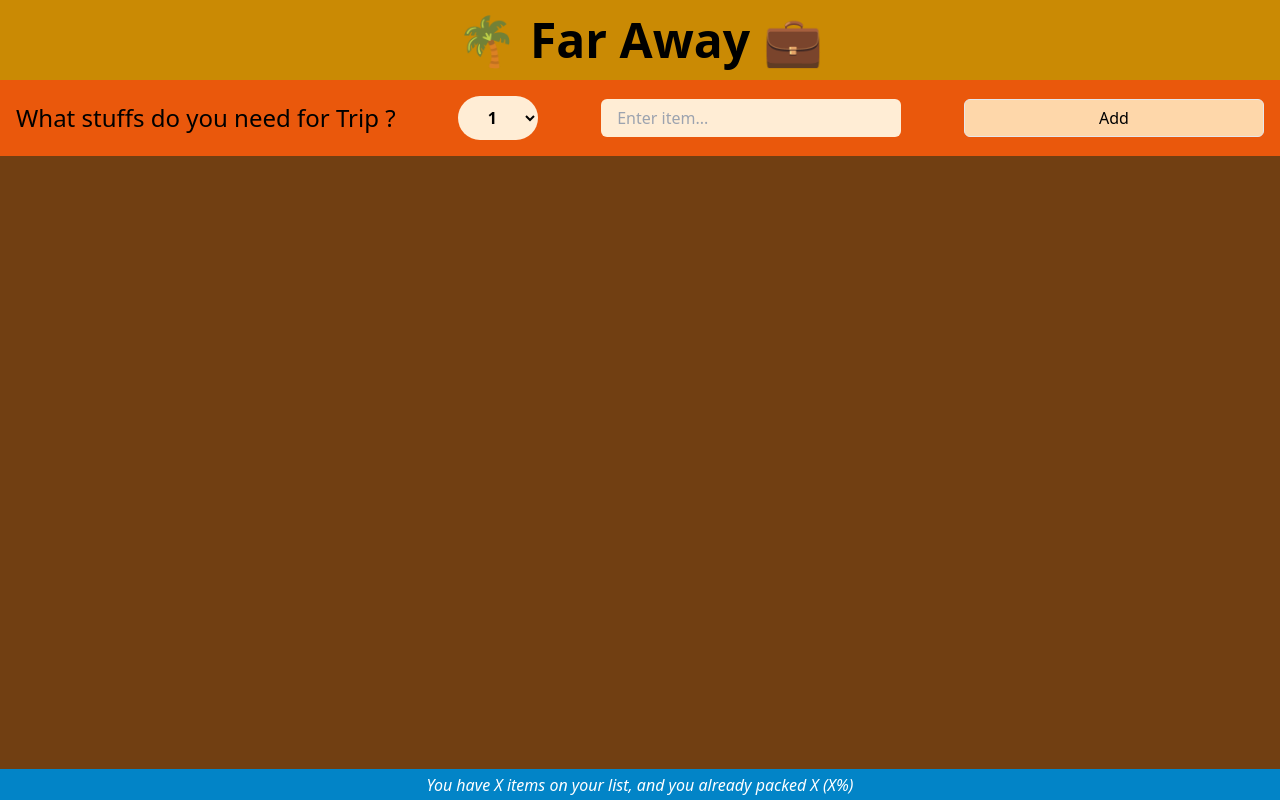
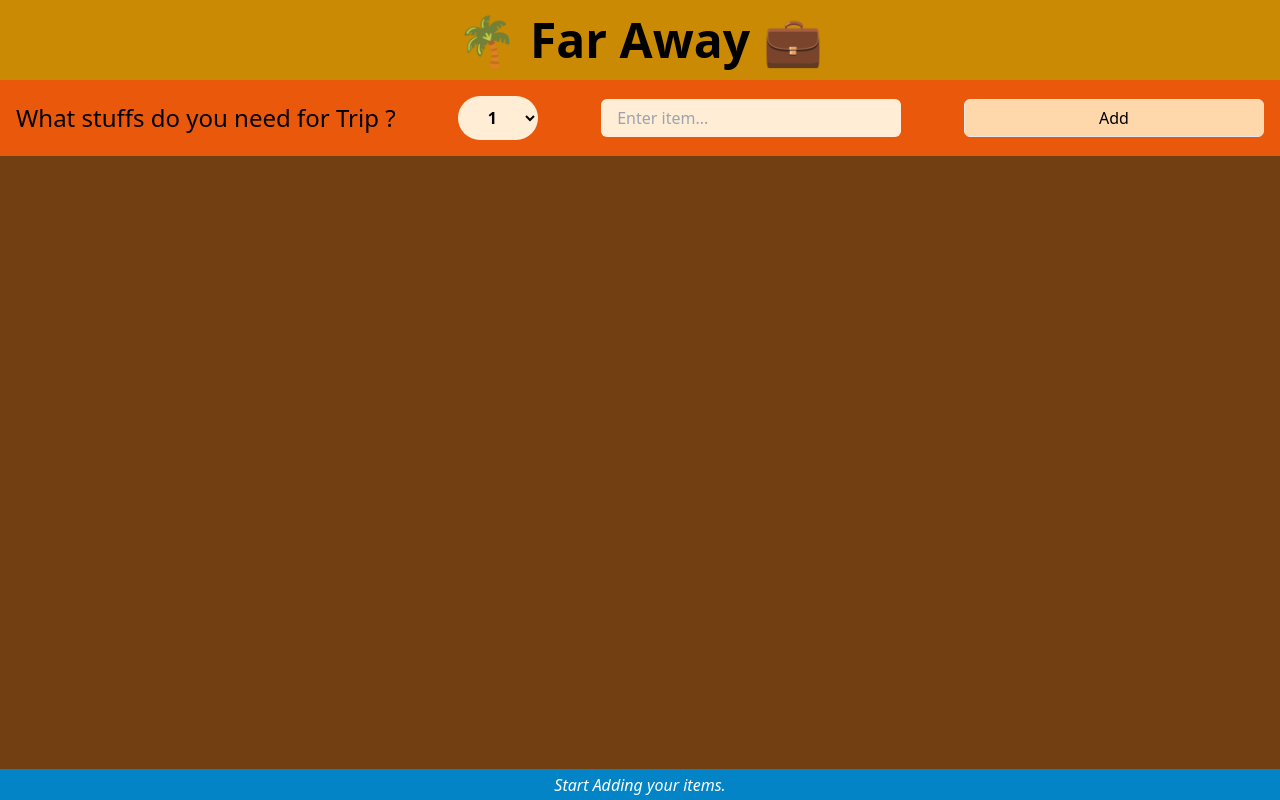
Before and after one commit to Dhruvmehta1311/travel-list, a React (Vite) app: page / in a window 1280 px wide. Built offline with nearby package versions, Linux system fonts and the light colour scheme.

Commit message:
Made the footer dynamic also did some conditional rendering.

```diff
--- a/src/App.jsx
+++ b/src/App.jsx
@@ -35,7 +35,7 @@ export default function App() {
         handleDeleteItem={handleDeleteItem}
         handleUpdateItems={handleUpdateItems}
       />
-      <Stats />
+      <Stats items={items} />
     </div>
   );
 }
@@ -123,11 +123,25 @@ function PackingList({ items, handleDeleteItem, handleUpdateItems }) {
   );
 }
 
-function Stats() {
+function Stats({ items }) {
+  if (!items.length) {
+    return (
+      <footer className="flex items-center justify-center w-full text-center bg-sky-600 h-10">
+        <em className="text-white">Start Adding your items.</em>
+      </footer>
+    );
+  }
+
+  const totalItems = items.length;
+  const itemsPacked = items.filter((item) => item.packed).length;
+  const itemsPercentage = Math.round((itemsPacked / totalItems) * 100);
   return (
     <footer className="flex items-center justify-center w-full text-center bg-sky-600 h-10">
       <em className="text-white">
-        You have X items on your list, and you already packed X (X%)
+        {itemsPercentage === 100
+          ? "You are ready to go!!"
+          : `You have ${totalItems} items on your list, and you already packed
+        ${itemsPacked} items (${itemsPercentage}%)`}
       </em>
     </footer>
   );
```
